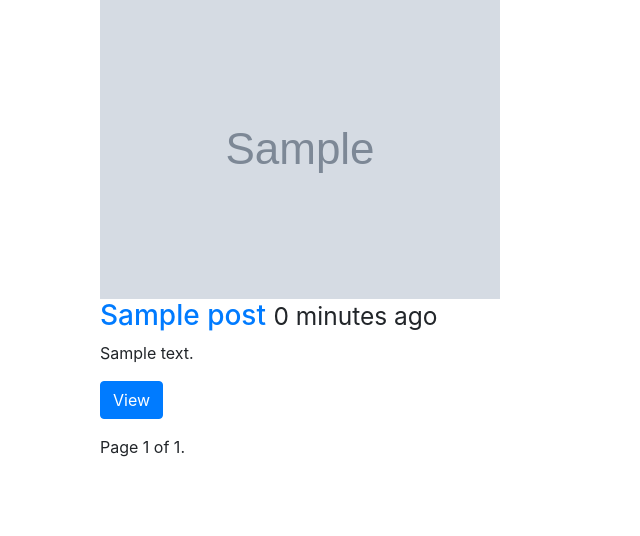
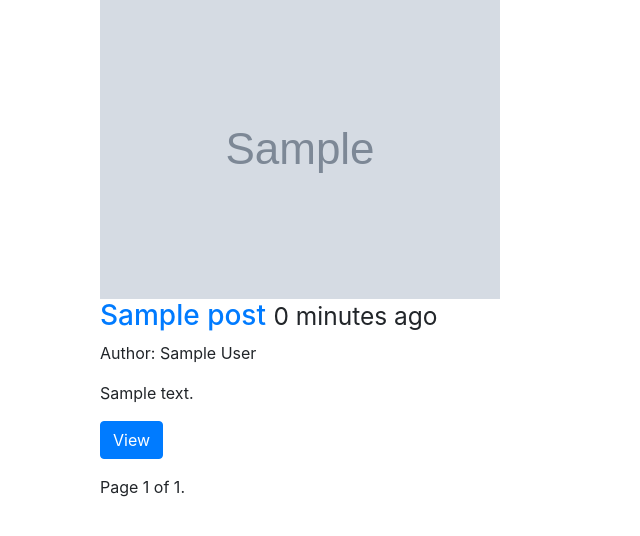
Before and after one commit to 2u6z3r0/grayhat, a Django app: page /post/ in a window 1280 px wide. Shown: the part 57-593 px from the top of the page, without its empty margins (0-640 px from the left). Run offline with Django 3.2, Linux system fonts and the light colour scheme; tables that the repository leaves empty hold one stand-in row (values such as "Sample post"); grey boxes marked "Sample" are stand-in pictures; some libraries are stand-ins or nearby versions.

Commit message:
added author to post model, now posts will show the author name if it exists

```diff
--- a/grayhatorg/settings.py
+++ b/grayhatorg/settings.py
@@ -82,7 +82,7 @@ DATABASES = {
     }
 }
 
-
+AUTH_USER_MODEL = 'auth.User'
 # Password validation
 # https://docs.djangoproject.com/en/1.10/ref/settings/#auth-password-validators
 
--- a/posts/models.py
+++ b/posts/models.py
@@ -1,4 +1,5 @@
 from django.db import models
+from django.conf import settings
 from django.db.models.signals import pre_save
 from django.core.urlresolvers import reverse
 from django.utils.text  import slugify
@@ -11,6 +12,7 @@ def upload_location(instance, filename):
 
 class Post(models.Model):
     title = models.CharField(max_length=120)
+    author = models.ForeignKey(settings.AUTH_USER_MODEL, default=1)
     slug = models.SlugField(unique=True)
     image = models.ImageField(upload_to=upload_location,
                               null=True, blank=True,
--- a/posts/views.py
+++ b/posts/views.py
@@ -12,6 +12,7 @@ def post_create(request):
     form = PostForm(request.POST or None, request.FILES or None)
     if form.is_valid():
         instance = form.save(commit=False)
+        instance.author = request.author
         messages.success(request, "post created")
         instance.save()
         return HttpResponseRedirect(instance.get_absolute_url())
--- a/templates/post_details.html
+++ b/templates/post_details.html
@@ -10,6 +10,9 @@
     <img src="{{ instance.image.url }}" class="img-responsive">
     {% endif %}
     <h1>{{ instance.title }} <small>{{ instance.created }}</small></h1>
+    {% if instance.author.get_full_name %}
+    <p>Author: {{ instance.author.get_full_name }}</p>
+    {% endif %}
     {{ instance.content|linebreaks }} </br>
     </div>
 {% endblock content %}
--- a/templates/post_list.html
+++ b/templates/post_list.html
@@ -13,6 +13,9 @@
             {% endif %}
           <div class="caption">
             <h3><a href="{{ obj.get_absolute_url }}">{{ obj.title }}</a> <small>{{ obj.created|timesince }} ago</small></h3>
+            {% if obj.author.get_full_name %}
+                <p>Author: {{ obj.author.get_full_name }}</p>
+            {% endif %}
             <p>{{ obj.content|truncatechars:240 }}</p>
             <p><a href="{{ obj.get_absolute_url }}" class="btn btn-primary" role="button">View</a></p>
           </div>
```
